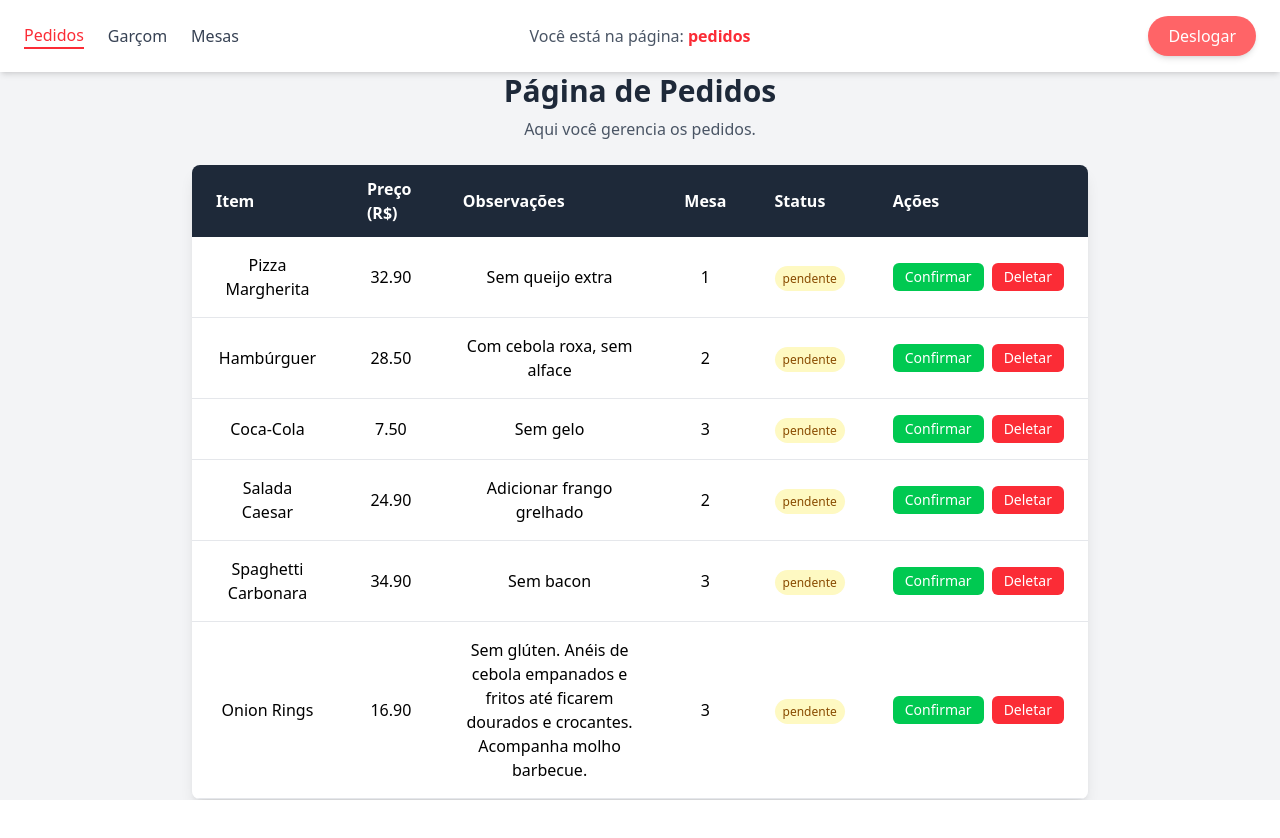
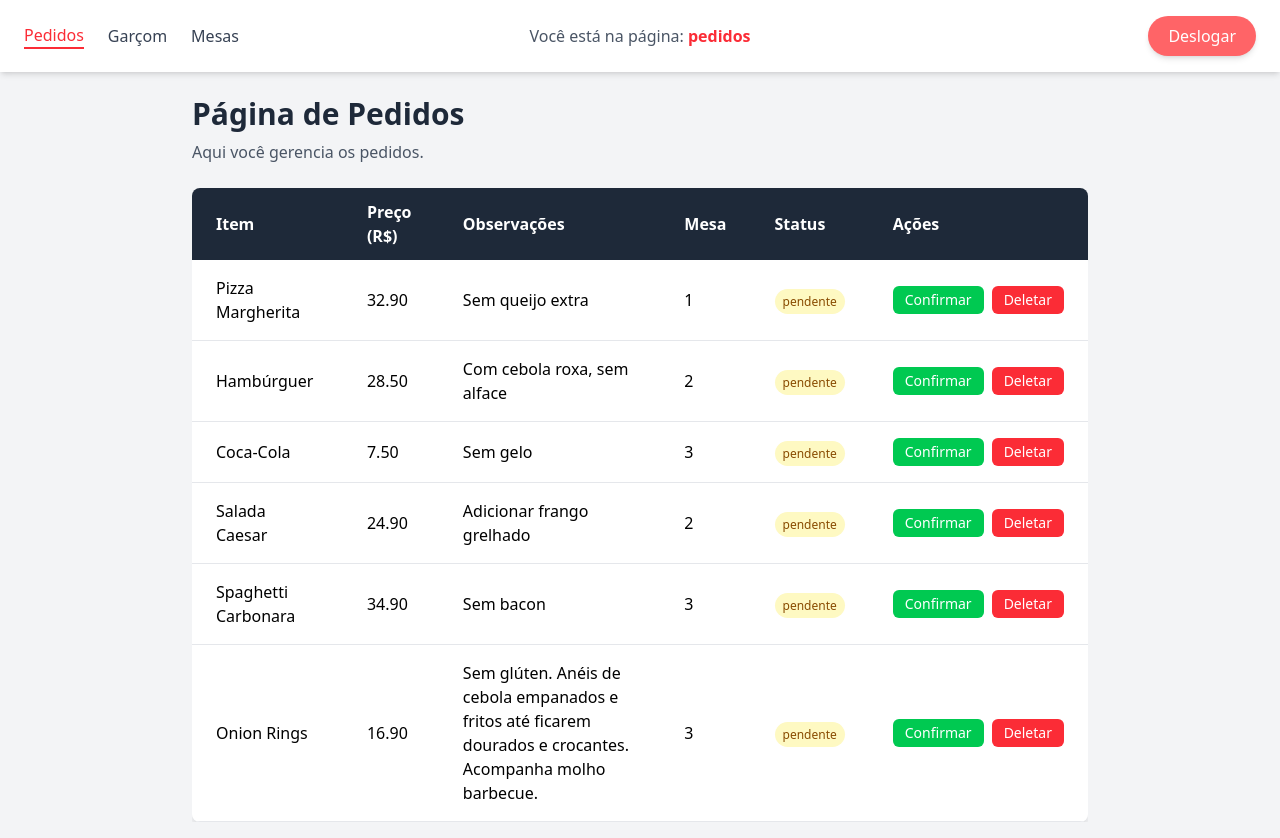
Before and after one commit to w4ltrick/Admin, a SvelteKit app in the folder admin/: page /dashboard in a window 1280 px wide. Shown: the top 838 px of the page. Before the commit the page ends 800 px from the top, so only its background shows below. Built offline with nearby package versions, Linux system fonts and the light colour scheme.

Commit message:
dashboard v6

```diff
--- a/admin/src/routes/dashboard/+page.svelte
+++ b/admin/src/routes/dashboard/+page.svelte
@@ -22,10 +22,9 @@
       { numero: 1, pedido: ["Pizza Margherita", "Coca-Cola"], total: 25.50, garcom: "Carlos" },
       { numero: 2, pedido: ["Hambúrguer", "Salada Caesar"], total: 30.00, garcom: "Ana" },
       { numero: 3, pedido: ["Spaghetti Carbonara", "Coca-Cola", "Onion Rings"], total: 59.30, garcom: "Roberto" },
-      { numero: 4, pedido: ["Pizza Margherita", "Hambúrguer"], total: 35.00, garcom: "Juliana" }
+      { numero: 4, pedido: ["Pizza Margherita"], total: 35.00, garcom: "Juliana" }
   ];
 
-  // Lista de garçons baseada nos dados
   let garcons = [...new Set(mesas.map(mesa => mesa.garcom))];
 
   function deletarPedido(id) {
@@ -34,13 +33,7 @@
   }
 
   function confirmarPedido(id) {
-    // Altera o status do pedido para "confirmado" em vez de deletá-lo
-    pedidos = pedidos.map(pedido => {
-      if (pedido.id === id) {
-        return { ...pedido, status: "confirmado" };
-      }
-      return pedido;
-    });
+    pedidos = pedidos.filter(pedido => pedido.id !== id);
     atualizarMesas();
   }
 
@@ -127,14 +120,15 @@
     </div>
   </nav>
 
-<main class="flex-1 relative">
-  <div class="absolute inset-0 flex items-center justify-center text-center">
+  <main class="flex-1 p-6">
+    <div class="w-full max-w-4xl mx-auto">
       {#if abaAtual === 'pedidos'}
-      <div class="w-full max-w-4xl">
+        <div class="flex flex-col">
           <h1 class="text-3xl font-bold text-gray-800 mb-2 font-sans">Página de Pedidos</h1>
           <p class="text-gray-600">Aqui você gerencia os pedidos.</p>
 
-        <table class="min-w-full mt-6 table-auto border-collapse shadow-lg rounded-lg overflow-hidden">
+          <div class="w-full overflow-x-auto mt-6">
+            <table class="min-w-full table-auto border-collapse shadow-lg rounded-lg overflow-hidden">
               <thead class="bg-gray-800 text-white">
                 <tr>
                   <th class="px-6 py-3 text-left font-semibold">Item</th>
@@ -184,8 +178,9 @@
               </tbody>
             </table>
           </div>
+        </div>
       {:else if abaAtual === 'garcom'}
-      <div class="w-full max-w-4xl">
+        <div class="flex flex-col">
           <h1 class="text-3xl font-bold text-gray-800 mb-2 font-sans">Página do Garçom</h1>
           <p class="text-gray-600">Clique em um garçom para ver suas mesas e pedidos.</p>
 
@@ -233,6 +228,7 @@
               <h3 class="text-xl font-semibold mb-2 font-sans">Pedidos em Atendimento</h3>
 
               {#if getPedidosDoGarcom(garcomSelecionado).length > 0}
+                <div class="w-full overflow-x-auto">
                   <table class="min-w-full table-auto border-collapse shadow-lg rounded-lg overflow-hidden">
                     <thead class="bg-gray-800 text-white">
                       <tr>
@@ -282,6 +278,7 @@
                       {/each}
                     </tbody>
                   </table>
+                </div>
               {:else}
                 <p class="text-gray-500 italic">Nenhum pedido pendente para este garçom.</p>
               {/if}
@@ -289,14 +286,14 @@
           {/if}
         </div>
       {:else if abaAtual === 'mesas'}
-      <div class="w-full max-w-4xl">
+        <div class="flex flex-col">
           <h1 class="text-3xl font-bold text-gray-800 mb-2 font-sans">Página de Mesas</h1>
           <p class="text-gray-600">Clique em uma mesa para ver seus pedidos detalhados.</p>
 
           <div class="grid grid-cols-2 md:grid-cols-4 gap-4 mt-6">
             {#each mesas as mesa}
               <button
-              class={`p-4 rounded-lg shadow-md transition transform hover:scale-105 ${mesaSelecionada === mesa.numero ? 'bg-red-100 border-2 border-red-500' : 'bg-white'}`}
+                class={`p-4 rounded-lg shadow-md transition transform hover:scale-105 flex flex-col ${mesaSelecionada === mesa.numero ? 'bg-red-100 border-2 border-red-500' : 'bg-white'}`}
                 on:click={() => exibirDetalhesMesa(mesa.numero)}
               >
                 <div class="font-bold text-lg">Mesa {mesa.numero}</div>
@@ -307,7 +304,7 @@
           </div>
 
           {#if mesaSelecionada}
-          <div class="mt-8 bg-white p-6 rounded-lg shadow-md">
+            <div class="mt-8 bg-white p-6 rounded-lg shadow-md flex flex-col">
               <div class="flex justify-between items-center mb-4">
                 <h2 class="text-2xl font-bold font-sans">Detalhes da Mesa {mesaSelecionada}</h2>
                 <button
@@ -318,7 +315,7 @@
                 </button>
               </div>
 
-            <div class="bg-gray-50 p-4 rounded mb-4">
+              <div class="bg-gray-50 p-4 rounded mb-4 flex flex-col">
                 <p><strong>Garçom:</strong> {mesas.find(m => m.numero === mesaSelecionada)?.garcom}</p>
                 <p><strong>Total:</strong> R$ {mesas.find(m => m.numero === mesaSelecionada)?.total.toFixed(2)}</p>
               </div>
@@ -326,6 +323,7 @@
               <h3 class="text-xl font-semibold mb-2 font-sans">Pedidos</h3>
 
               {#if getPedidosDaMesa(mesaSelecionada).length > 0}
+                <div class="w-full overflow-x-auto">
                   <table class="min-w-full table-auto border-collapse shadow-lg rounded-lg overflow-hidden">
                     <thead class="bg-gray-800 text-white">
                       <tr>
@@ -373,6 +371,7 @@
                       {/each}
                     </tbody>
                   </table>
+                </div>
               {:else}
                 <p class="text-gray-500 italic">Nenhum pedido pendente para esta mesa.</p>
               {/if}
```
Lines whose indentation alone changed are shown as unchanged.
